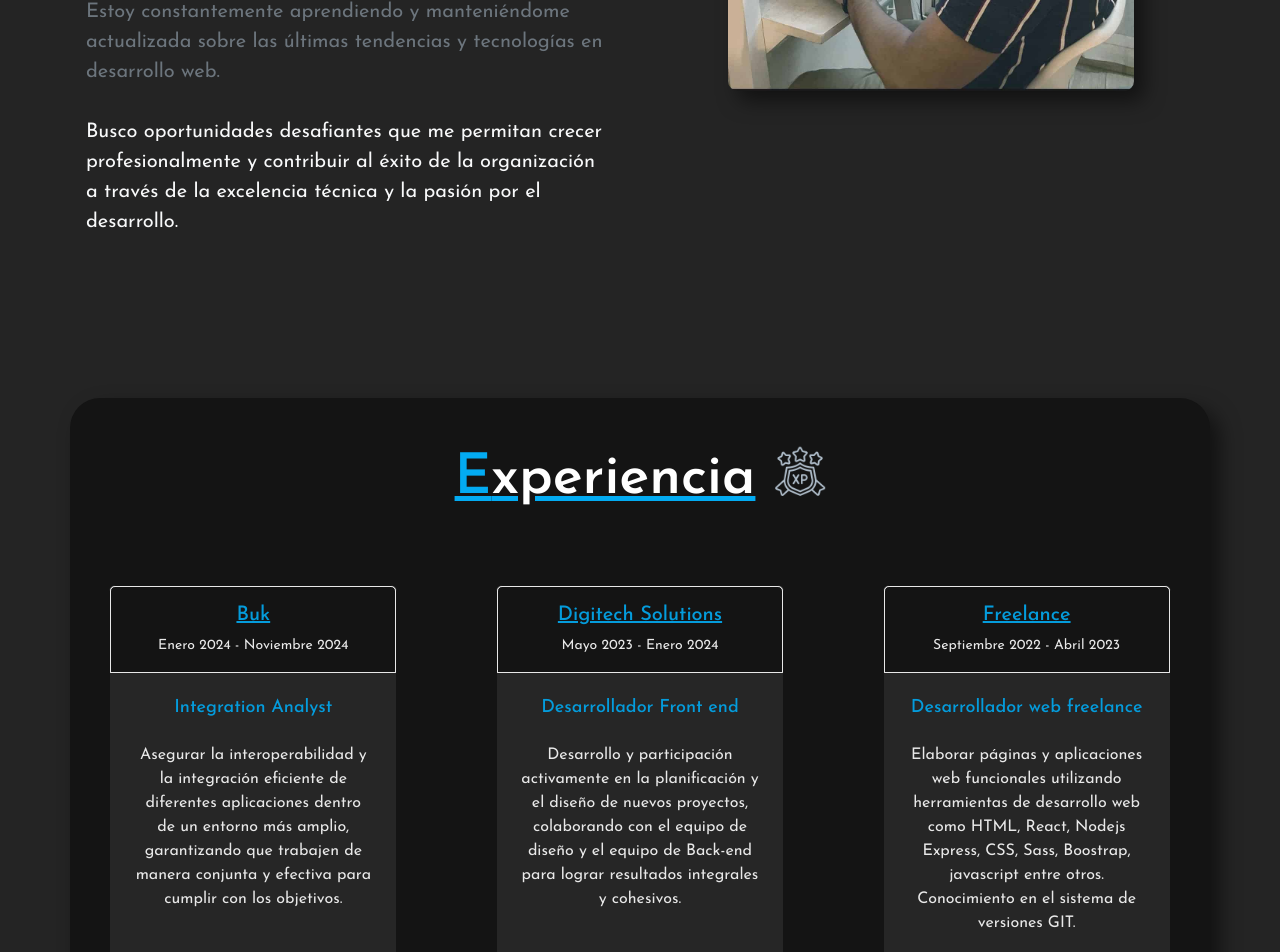
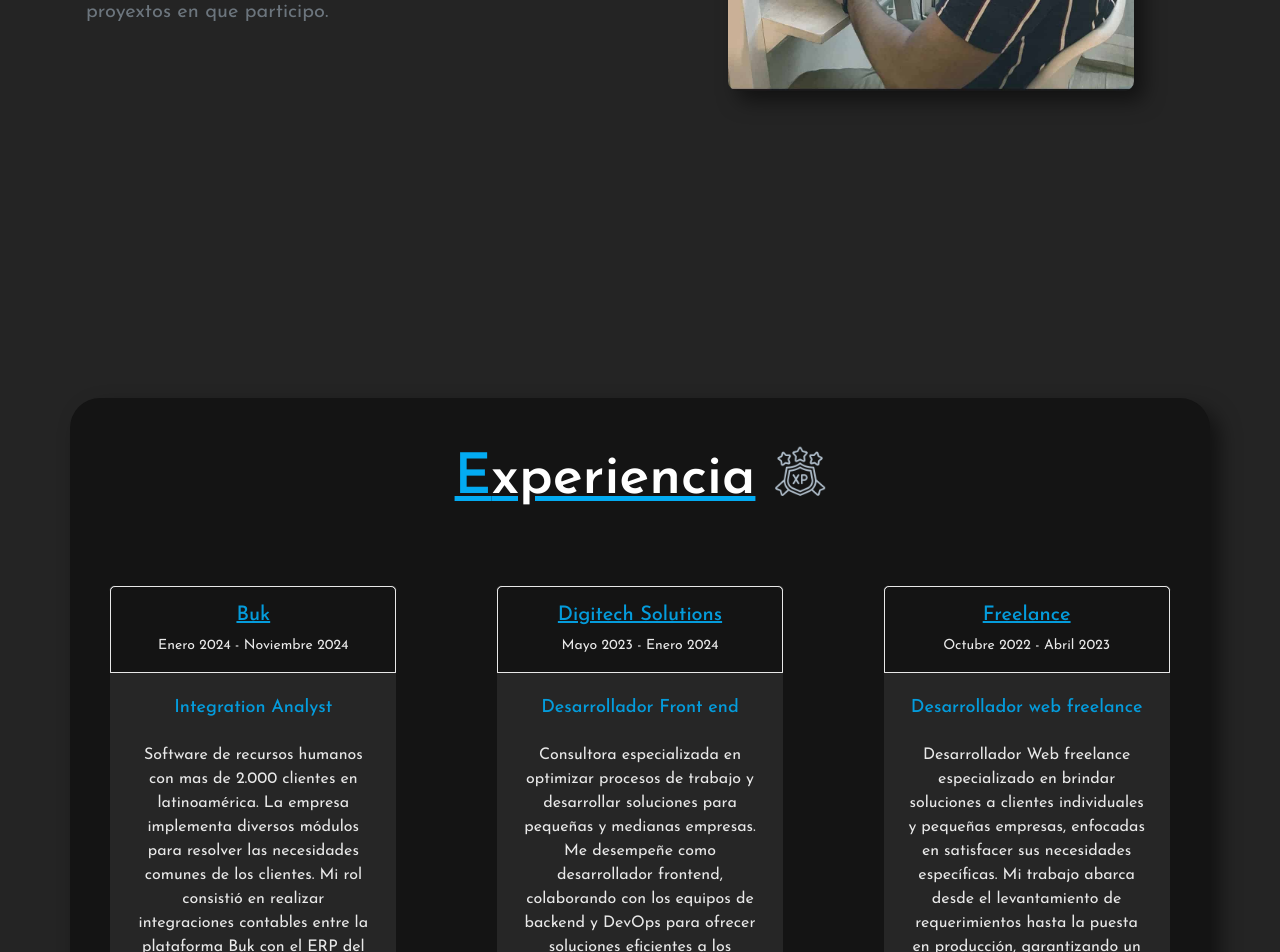
Before and after one commit to vortegar/cv-victorio_ortega, a React (Vite) app: page / in a window 1280 px wide. Shown: the part 1340-2292 px from the top of the page. Built offline with nearby package versions, Linux system fonts and the light colour scheme.

Commit message:
update cv

```diff
--- a/src/data/cvData.js
+++ b/src/data/cvData.js
@@ -360,39 +360,57 @@ export const experienciaData = [
         title: 'Integration Analyst',
         subtitle:'Buk',
         date: 'Enero 2024 - Noviembre 2024',
-        description: `Asegurar la interoperabilidad y la integración eficiente de diferentes aplicaciones dentro de un entorno más amplio, garantizando que trabajen de manera conjunta y efectiva para cumplir con los objetivos.`
+        description: `
+            Software de recursos humanos con mas de 2.000 clientes en latinoamérica.
+            La empresa implementa diversos módulos para resolver las necesidades comunes de los clientes.
+            Mi rol consistió en realizar integraciones contables entre la plataforma Buk con el ERP del cliente,
+            asi como tambien promover y crear contenido educativo relacionado al área.
+        `
     },
     {
         id: 2,
         title: 'Desarrollador Front end',
         subtitle:'Digitech Solutions',
         date: 'Mayo 2023 - Enero 2024',
-        description: `Desarrollo y participación activamente en la planificación y el diseño de nuevos proyectos, colaborando con el equipo de diseño y el equipo de Back-end para lograr resultados integrales y cohesivos.`
+        description: `
+            Consultora especializada en optimizar procesos de trabajo y desarrollar soluciones para pequeñas y medianas empresas.
+            Me desempeñe como desarrollador frontend, colaborando con los equipos de backend y DevOps para ofrecer soluciones eficientes
+            a los diversos clientes, ádemas de brindar soporte técnico a las aplicaciones.
+        `
     },
 
     {
         id: 3,
         title: 'Desarrollador web freelance',
         subtitle:'Freelance',
-        date: 'Septiembre 2022 - Abril 2023',
-        description: `Elaborar páginas y aplicaciones web funcionales utilizando herramientas de desarrollo web como HTML, React,
-        Nodejs Express, CSS, Sass, Boostrap, javascript entre otros. Conocimiento en el sistema de versiones GIT.`
+        date: 'Octubre 2022 - Abril 2023',
+        description: `
+            Desarrollador Web freelance especializado en brindar soluciones a clientes individuales y pequeñas empresas,
+            enfocadas en satisfacer sus necesidades específicas. Mi trabajo abarca desde el levantamiento de requerimientos hasta
+            la puesta en producción, garantizando un proceso completo y eficiente.
+        `
     },
-
     {
         id: 4,
-        title: 'Modelador BIM',
-        subtitle:'Instelecsa Ltda.',
-        date: 'Abril 2019 - Noviembre 2022',
-        description: `Responsable del modelado BIM para las instalaciones eléctricas, telecomunicaciones y sistemas de control débiles en edificios y urbanizaciones. Mi trabajo consistía en resolver interferencias en el recorrido de estas instalaciones en relación con otras especialidades.`
+        title: 'Desarrollo de App tipo eCommerce',
+        subtitle:'Freelance',
+        date: 'Marzo 2022 - Agosto 2022',
+        description: `
+            Desarrollo de pàginas web tipo e-commerce utilizando WordPress y WooCommerce, donde los usuarios pueden explorar
+            una amplia variedad de productos y añadirlos dinámicamente al carrito de compras, garantizando una experiencia fluida y
+            personalizada.
+        `
     },
 
     {
         id: 5,
-        title: 'Desarrollador Web Freelance',
-        subtitle:'Freelance',
-        date: 'Marzo 2022 - Agosto 2022',
-        description: `Elaborar paginas y aplicaciones web funcionales utilizando herramientas de desarrollo web como: HTML, React,
-        Node.js, Express y MongoDB (Stack MERN), CSS, JavaScript, entre otros. Conocimientos en el sistema de versionado GIT.`
-    }
+        title: 'Modelador BIM',
+        subtitle:'Instelecsa Ltda.',
+        date: 'Abril 2019 - Noviembre 2022',
+        description: `
+            Responsable del Modelado BIM para instalaciones eléctricas, telecomunicaciones y sistemas de corrientes débiles en edificios
+            y urbanizaciones. Mi trabajo consistía en resolver interferencias en el recorrido de estas instalaciones en relación con otras
+            especialidades.
+        `
+    },
 ]
--- a/src/views/seccion_sobre_mi/SeccionSobreMi.jsx
+++ b/src/views/seccion_sobre_mi/SeccionSobreMi.jsx
@@ -13,9 +13,9 @@ export const SeccionSobreMi = () => {
             <div className='col-lg-6 fs-5 mt-5'>
               <p className='mt-4  ps-3 pe-3 text-start sobre_mi_text_descp'>
                 <span className='text-light'>
-                  Arquitecto con conocimientos en programación orientada a objetos, desarrollo web y metodologías ágiles.&nbsp;
+                  Desarrollador frontend con conocimientos en backend, fomación autodidacta y en constante desarrollo.&nbsp;
                 </span>
-                Con experiencia en trato con clientes, creación de propuestas técnicas y comerciales, gestión de proyectos trabajando con equipos interdisciplinarios.
+                Me mantengo investigando constantemente sobre las nuevas tecnologías del mercado para mantenerme actualizado.
                 <br/>
                 <br/>
                   <span className='text-light'>
@@ -24,12 +24,10 @@ export const SeccionSobreMi = () => {
                   </span>.
               </p>
               <p className='mt-4  ps-3 pe-3 text-start sobre_mi_text_descp d-none d-md-block'>
-                Poseo una actitud proactiva y un enfoque orientado a la resolución de problemas en el desarrollo de aplicaciones. Estoy constantemente aprendiendo y manteniéndome actualizada sobre las últimas tendencias y tecnologías en desarrollo web.
-                <br/>
-                <br/>
-                <span className='text-light'>
-                  Busco oportunidades desafiantes que me permitan crecer profesionalmente y contribuir al éxito de la organización a través de la excelencia técnica y la pasión por el desarrollo.
-                </span>
+              <span className='text-light'>
+                Me considero una persona comprometida, responsable, honesta y en continuo aprendizaje.&nbsp;
+              </span>
+              Disfruto colaborar en equipo, aportando ideas y soluciones innovadoras a los proyextos en que participo.
               </p>
             </div>
             <div className="col-lg-6">
```
Also changed, not shown: 1 other file (tests, documents, lock files or other folders).
